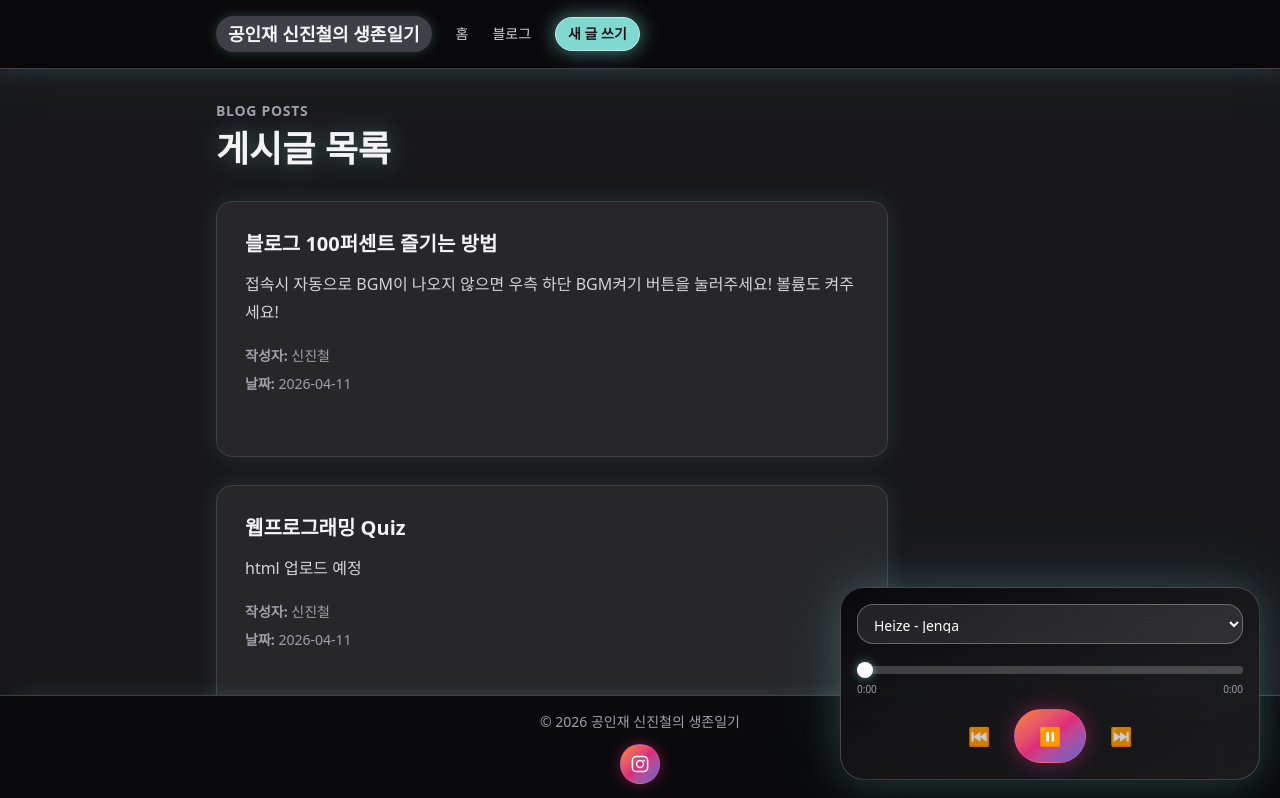
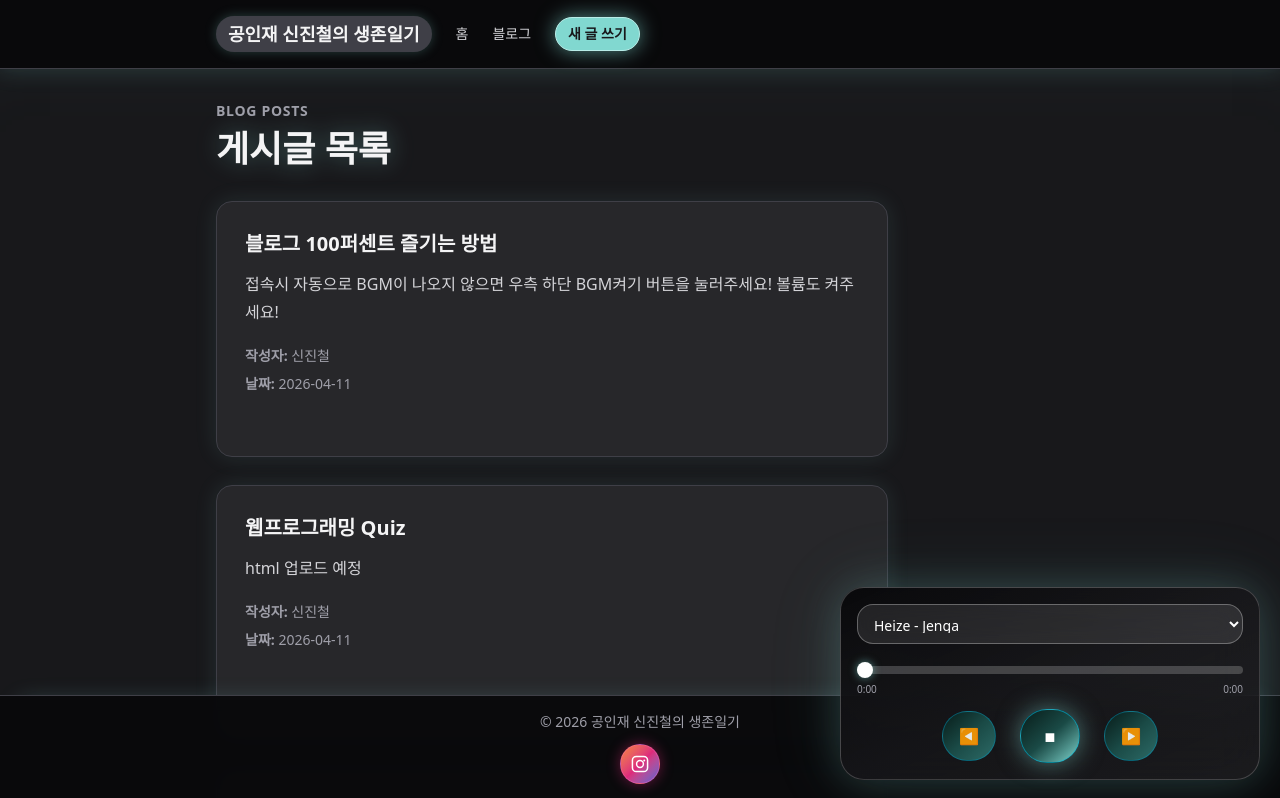
Before and after one commit to shin-jin-cheol/my-first-web, a Next.js app: page / in a window 1280 px wide. Shown: the top 798 px of the page. Built offline with nearby package versions, Linux system fonts and the light colour scheme.

Commit message:
style: change BGM buttons to tiffany blue gradient with simple symbols

```diff
--- a/app/components/BgmPlayer.tsx
+++ b/app/components/BgmPlayer.tsx
@@ -192,26 +192,26 @@ export default function BgmPlayer() {
         <button
           type="button"
           onClick={playPreviousTrack}
-          className="text-lg text-orange-400/80 transition hover:text-orange-300 hover:drop-shadow-[0_0_8px_rgba(251,146,60,0.6)]"
+          className="rounded-full border border-cyan-600/50 bg-gradient-to-br from-[#081d1a] via-[#1a4a46] to-[#2d6b67] px-4 py-3 text-base text-cyan-300/90 transition backdrop-blur hover:border-cyan-500/70 hover:bg-gradient-to-br hover:from-[#0f2623] hover:via-[#255450] hover:to-[#3a7a73] hover:shadow-[0_0_16px_rgba(129,216,208,0.4)]"
           title="이전곡"
         >
-          ⏮
+          ◀
         </button>
         <button
           type="button"
           onClick={togglePlayback}
-          className="rounded-full border border-pink-400/40 bg-gradient-to-br from-[#f58529] via-[#dd2a7b] to-[#515bd4] px-6 py-3 text-lg font-bold text-white shadow-[0_0_20px_rgba(221,42,123,0.45)] transition backdrop-blur hover:-translate-y-0.5 hover:brightness-110"
+          className="rounded-full border border-cyan-500/60 bg-gradient-to-br from-[#081d1a] via-[#1a4a46] to-[#81d8d0] px-6 py-3 text-lg font-bold text-white shadow-[0_0_24px_rgba(129,216,208,0.5)] transition backdrop-blur hover:border-cyan-400/80 hover:brightness-110"
           title={isPlaying ? "일시정지" : "재생"}
         >
-          {isPlaying ? "⏸" : "▶"}
+          {isPlaying ? "■" : "▶"}
         </button>
         <button
           type="button"
           onClick={playNextTrack}
-          className="text-lg text-orange-400/80 transition hover:text-orange-300 hover:drop-shadow-[0_0_8px_rgba(251,146,60,0.6)]"
+          className="rounded-full border border-cyan-600/50 bg-gradient-to-br from-[#081d1a] via-[#1a4a46] to-[#2d6b67] px-4 py-3 text-base text-cyan-300/90 transition backdrop-blur hover:border-cyan-500/70 hover:bg-gradient-to-br hover:from-[#0f2623] hover:via-[#255450] hover:to-[#3a7a73] hover:shadow-[0_0_16px_rgba(129,216,208,0.4)]"
           title="다음곡"
         >
-          ⏭
+          ▶
         </button>
       </div>
     </div>
```
